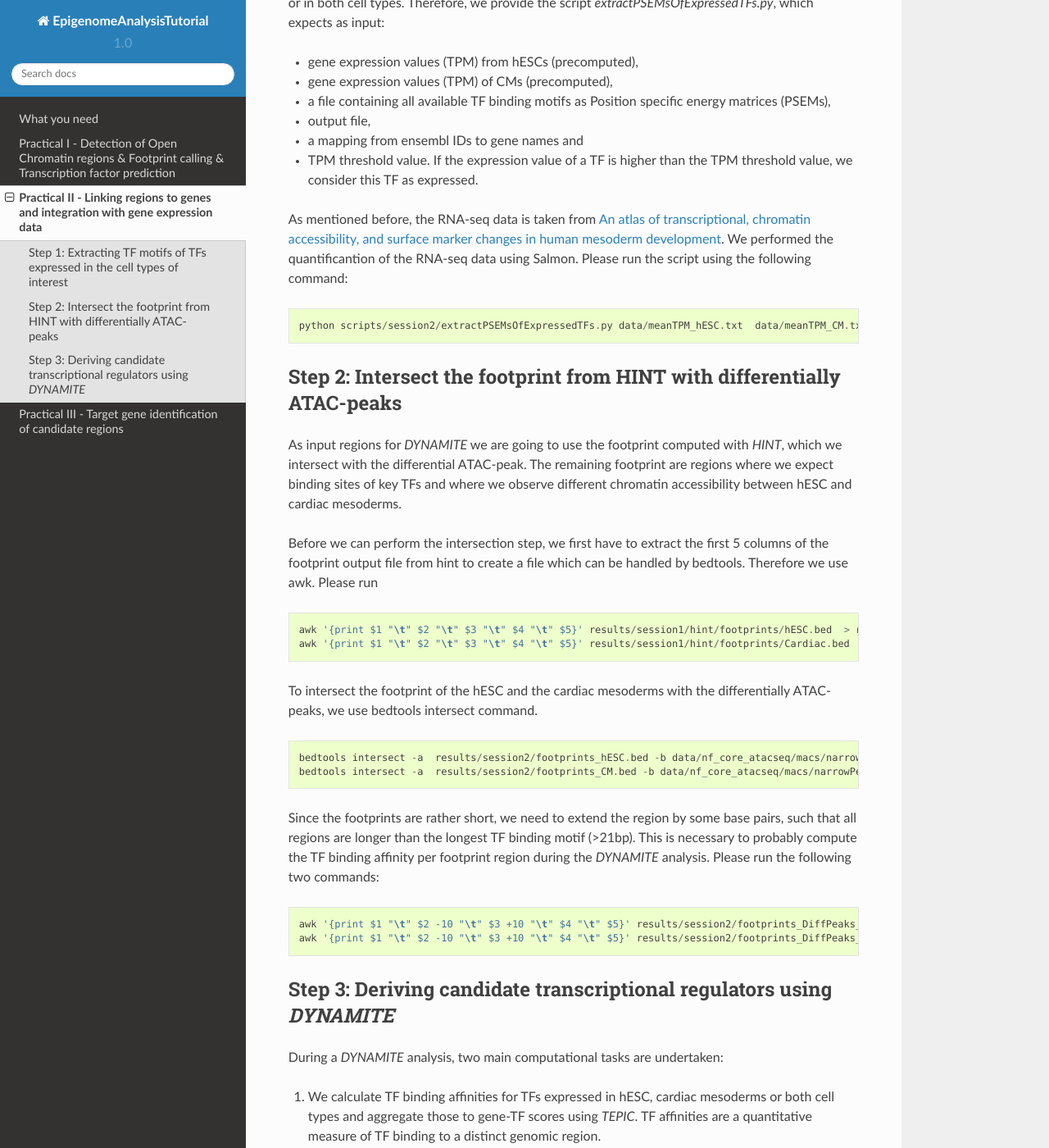
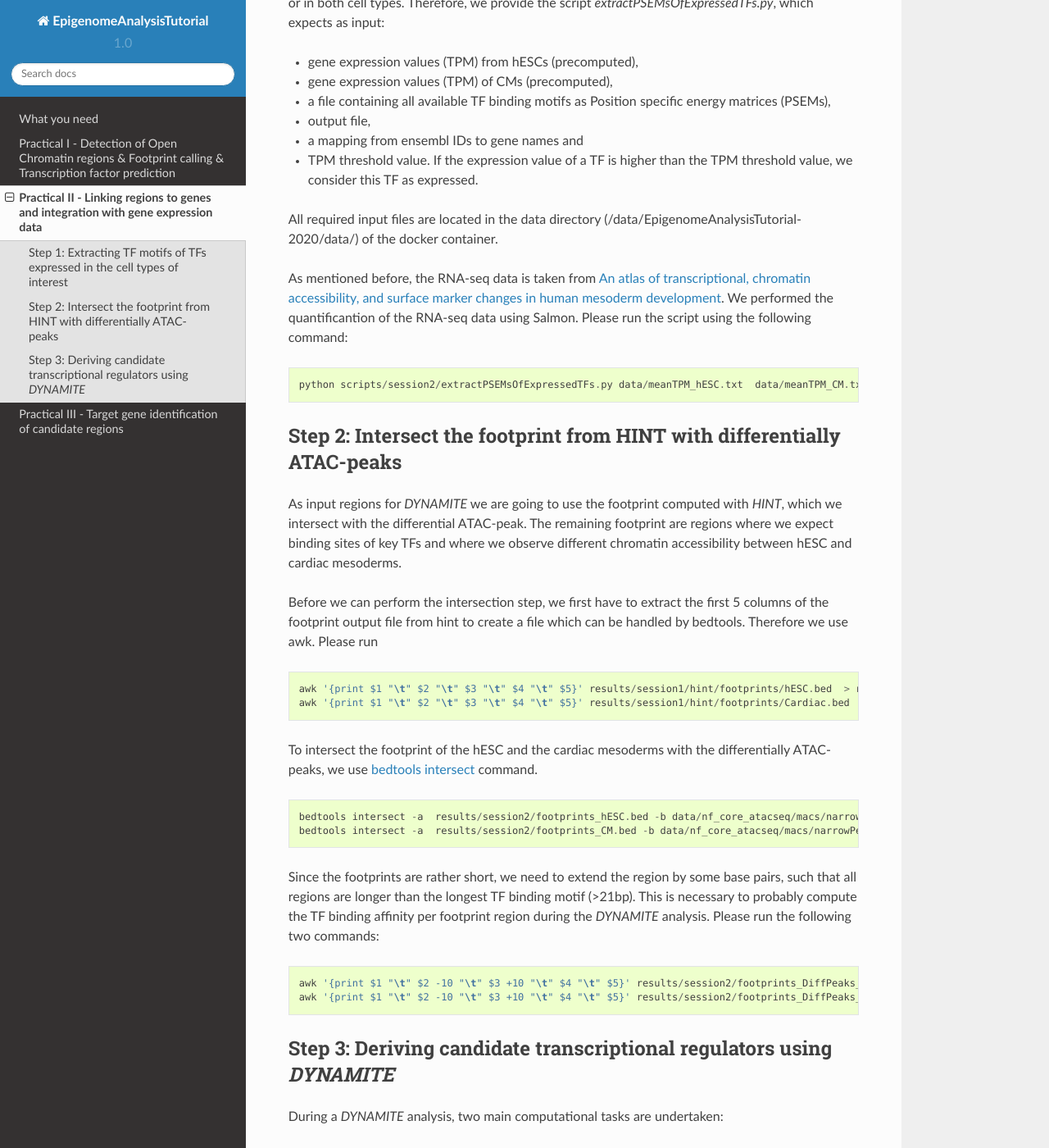
Before and after one commit to SchulzLab/EpigenomeAnalysisTutorial-2020, a Sphinx documentation site: the page built from docs/Practical2.rst, in a window 1280 px wide and 1400 px high, scrolled down 738 px. Shown: the whole window at 82% size. Built offline with Sphinx 7.4.7 and the Read the Docs theme 2.0.0, drawn with Linux system fonts in a browser that asks for light colours; part of the change alters nothing that is shown.

Commit message:
Update Practical2.rst

```diff
--- a/docs/Practical2.rst
+++ b/docs/Practical2.rst
@@ -27,6 +27,8 @@ DYNAMITE requires as input a list of known TF binding motifs. In this step, we w
 -	a mapping from ensembl IDs to gene names and
 -	TPM threshold value. If the expression value of a TF is higher than  the TPM threshold value, we consider this TF as expressed.
 
+All required input files are located in the data directory (/data/EpigenomeAnalysisTutorial-2020/data/) of the docker container.
+
 As mentioned before, the RNA-seq data is taken from
 `An atlas of transcriptional, chromatin accessibility, and surface marker changes in human mesoderm development <https://www.nature.com/articles/sdata2016109#Sec20>`_. We performed the quantificantion of the RNA-seq data using Salmon.
 Please run the script using the following command:
@@ -34,6 +36,7 @@ Please run the script using the following command:
 ::
 
   python scripts/session2/extractPSEMsOfExpressedTFs.py data/meanTPM_hESC.txt  data/meanTPM_CM.txt  data/PSEM_JASPAR2020.txt results/session2/PSEMs_JASPAR2020_TPM_0.5.txt data/ensemblID_GeneName.txt 0.5
+
 
 Step 2: Intersect the footprint from HINT with differentially ATAC-peaks
 ----------------------------------------------------
@@ -47,7 +50,7 @@ Before we can perform the intersection step, we first have to extract the first
   awk '{print $1 "\t" $2 "\t" $3 "\t" $4 "\t" $5}' results/session1/hint/footprints/hESC.bed  > results/session2/footprints_hESC.bed
   awk '{print $1 "\t" $2 "\t" $3 "\t" $4 "\t" $5}' results/session1/hint/footprints/Cardiac.bed  > results/session2/footprints_CM.bed
 
-To intersect the footprint of the hESC and the cardiac mesoderms with the differentially ATAC-peaks, we use bedtools intersect command.
+To intersect the footprint of the hESC and the cardiac mesoderms with the differentially ATAC-peaks, we use `bedtools intersect <https://bedtools.readthedocs.io/en/latest/content/tools/intersect.html>`_ command.
 
 ::
 
```
